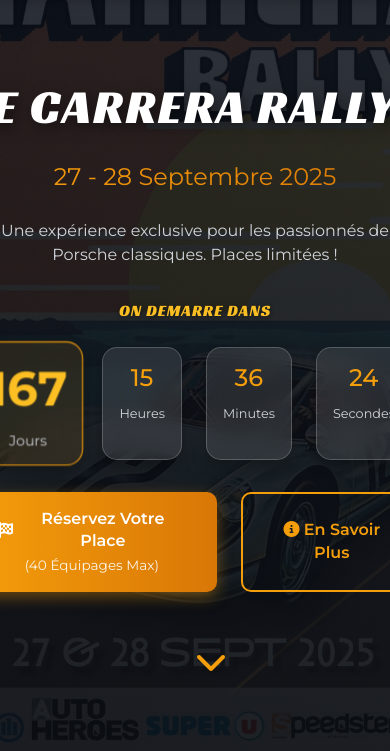
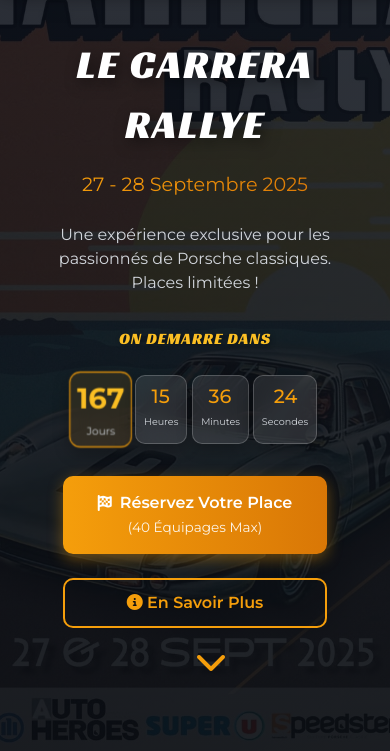
Before and after one commit to hyperlux/rally, a plain HTML site: page index.html in a window 390 px wide. Shown: the part 91-842 px from the top of the page. Drawn offline with nearby package versions, Linux system fonts and the light colour scheme.

Commit message:
mobile compatible

```diff
--- a/index.html
+++ b/index.html
@@ -681,8 +681,11 @@
             .hero-content h1 { font-size: 3rem; }
             .hero-content h2 { font-size: 1.5rem; }
             .hero-content p { font-size: 1rem; }
+            .countdown {
+                gap: 0.5rem; /* Reduced gap */
+            }
             .countdown div {
-                padding: 0.75rem 1rem;
+                padding: 0.5rem 0.75rem; /* Reduced padding */
             }
             .countdown span {
                 font-size: 1.5rem;
@@ -690,9 +693,15 @@
             .countdown div::after {
                 font-size: 0.8rem;
             }
+            .hero-buttons {
+                flex-direction: column;
+                align-items: center;
+            }
             .hero-buttons a {
                 padding: 0.75rem 1.5rem;
                 font-size: 1rem;
+                width: 80%; /* Optional: Make buttons take more width */
+                max-width: 300px; /* Optional: Prevent buttons from becoming too wide */
             }
             #image-carousel-section { height: 40vh; }
             .carousel-slide::after {
@@ -703,6 +712,32 @@
             .event-details-card h3 { font-size: 1.5rem; }
             .event-details-card p { font-size: 1rem; }
             .event-details-card.price-card p.price { font-size: 2rem; }
+        }
+
+        /* Even smaller screens adjustments */
+        @media (max-width: 480px) {
+            .hero-content h1 { font-size: 2.5rem; } /* Further reduce title size */
+            .hero-content h2 { font-size: 1.2rem; }
+            .countdown {
+                gap: 0.3rem; /* Even smaller gap */
+            }
+            .countdown div {
+                padding: 0.4rem 0.5rem; /* Even smaller padding */
+                border-radius: 10px; /* Slightly smaller radius */
+            }
+            .countdown span {
+                font-size: 1.2rem; /* Smaller number font */
+            }
+             .countdown div[data-label="Jours"] span {
+                 font-size: 1.5rem; /* Slightly larger for days */
+             }
+            .countdown div::after {
+                font-size: 0.6rem; /* Smaller label font */
+                margin-top: 0.25rem;
+            }
+            .hero-buttons a {
+                width: 90%; /* Make buttons slightly wider */
+            }
         }
     </style>
 </head>
@@ -759,7 +794,7 @@
     <!-- Hero Section -->
     <section id="hero-section" class="relative">
         <div class="hero-content">
-            <h1 class="whitespace-nowrap">LE CARRERA RALLYE</h1>
+            <h1>LE CARRERA RALLYE</h1>
             <h2>27 - 28 Septembre 2025</h2>
             <p>Une expérience exclusive pour les passionnés de Porsche classiques. Places limitées !</p>
             <div class="countdown-container">
```
